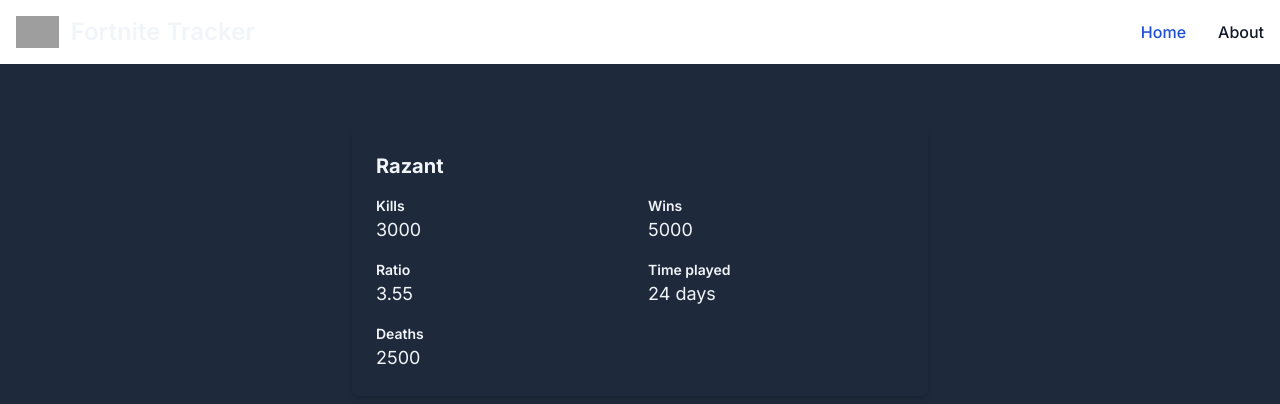
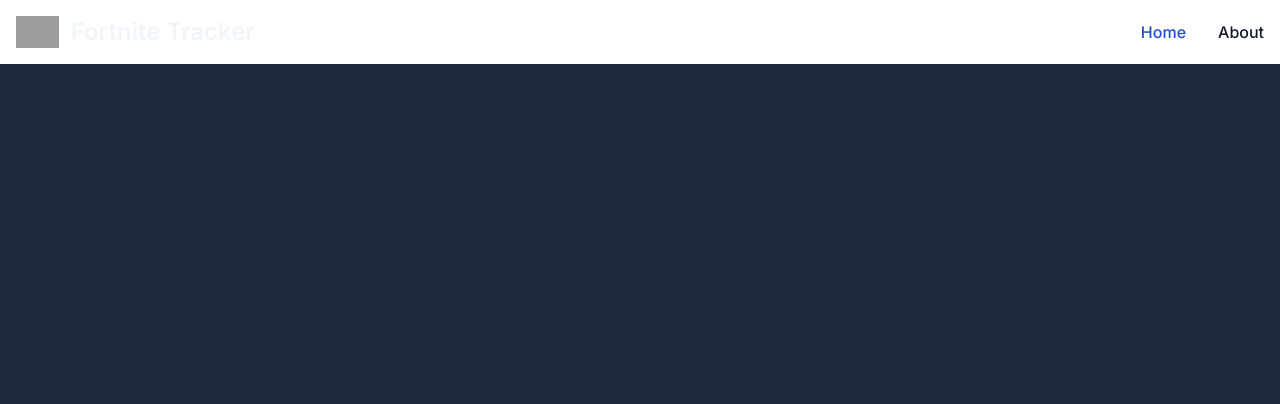
Before and after one commit to razielnavarro/my-fortnite-tracker, a Next.js app: page /profile in a window 1280 px wide. Shown: the top 404 px of the page. Built offline with nearby package versions, Linux system fonts and the light colour scheme; grey boxes are pictures that could not be loaded.

Commit message:
transfered API logic to server

```diff
--- a/src/app/components/StatsRetrieval.jsx
+++ b/src/app/components/StatsRetrieval.jsx
@@ -2,15 +2,13 @@ import React, { useState, useEffect } from 'react';
 
 const StatsRetrieval = ({ name }) => {
     const [userData, setUserData] = useState(null);
-    const timeWindow = 'lifetime'; // Set timeWindow to a constant value
-    const accountType = 'epic'; // Set accountType to a constant value
 
     useEffect(() => {
         const fetchData = async () => {
             try {
-                // Construct the API URL with user input parameters
-                const apiUrl = `https://fortnite-api.com/v2/stats/br/v2?name=${name}&accountType=${accountType}&timeWindow=${timeWindow}`;
-                const res = await fetch(apiUrl);
+                // Make the API request to your server
+                const serverUrl = `http://localhost:3001/api/stats?name=${name}`;
+                const res = await fetch(serverUrl);
 
                 if (!res.ok) {
                     throw new Error('Failed to fetch data');
@@ -25,7 +23,7 @@ const StatsRetrieval = ({ name }) => {
 
         // Call the fetchData function when the component mounts or when inputs change
         fetchData();
-    }, [name, accountType, timeWindow]);
+    }, [name]);
 
     return (
         <>
--- a/src/app/components/statsCard.jsx
+++ b/src/app/components/statsCard.jsx
@@ -1,38 +1,39 @@
-import StatsRetrieval from "./StatsRetrieval";
+function StatsCard({ playerName, playerStats }){
 
-function StatsCard(){
+  const overallStats = playerStats?.data?.stats?.all?.overall;
+
+  // Check if overallStats is available before rendering
+  if (!overallStats) {
+    return null; // or display a loading state
+  }
+
     return(
     <div className="flex justify-center items-center h-full mt-16">
     <div className="bg-gray p-6 rounded-lg shadow-md max-w-xl w-full">
       {/* Title */}
-      <h2 className="text-xl font-bold mb-4">Razant</h2>
+      <h2 className="text-xl font-bold mb-4">{playerName}</h2>
       {/* Stats Table */}
       <div className="grid grid-cols-2 gap-4">
         {/* Row 1 */}
         <div>
           <p className="text-sm font-semibold">Kills</p>
-          <p className="text-lg">3000</p>
+          <p className="text-lg">{overallStats.kills}</p>
         </div>
         <div>
           <p className="text-sm font-semibold">Wins</p>
-          <p className="text-lg">5000</p>
+          <p className="text-lg">{overallStats.wins}</p>
         </div>
 
         {/* Row 2 */}
         <div>
           <p className="text-sm font-semibold">Ratio</p>
-          <p className="text-lg">3.55</p>
+          <p className="text-lg">{overallStats.kd.toFixed(2)}</p>
         </div>
         <div>
-          <p className="text-sm font-semibold">Time played</p>
-          <p className="text-lg">24 days</p>
+          <p className="text-sm font-semibold">Win %</p>
+          <p className="text-lg">{overallStats.winRate.toFixed(2)}%</p>
         </div>
 
-        {/* Row 3 */}
-        <div colSpan={2}>
-          <p className="text-sm font-semibold">Deaths</p>
-          <p className="text-lg">2500</p>
-        </div>
       </div>
     </div>
     </div>
--- a/src/app/page.js
+++ b/src/app/page.js
@@ -1,13 +1,26 @@
+'use client';
+import React, { useState } from 'react';
+import { useRouter } from 'next/navigation';
 import Navbar from './components/Navbar';
 import Link from 'next/link';
 import StatsRetrieval from './components/StatsRetrieval';
+import StatsCard from './components/StatsCard';
 
 export default function Home() {
   const [playerName, setPlayerName] = useState('');
+  const router = useRouter();
 
   const handleInputChange = (event) => {
       setPlayerName(event.target.value);
   };
+
+  const handleStatsPageRedirect = () => {
+    // Redirect to the StatsCard page with the playerName as a query parameter
+    router.push({
+        pathname: './components/StatsCard', // Update the path to match your actual StatsCard page path
+        query: { playerName: playerName }
+    });
+};
     return (
       <>
         <header>
@@ -18,8 +31,12 @@ export default function Home() {
           <h1>Fortnite Stats Tracker</h1>
           <div className="input-container">
             <input type="text" placeholder="Enter your EPIC name" value = {playerName} onChange={handleInputChange}/>
+            <button onClick={handleStatsPageRedirect}>View Stats</button>
           </div>
+          {/* Pass the input value as a prop to StatsRetrieval */}
           <StatsRetrieval name={playerName} />
+          {/* Pass the input value as a prop to StatsCard */}
+          {playerName && <StatsCard playerName={playerName} />}
         </main>
 
         <footer></footer>
```
Also changed, not shown: server.js (+34 -2 lines).
